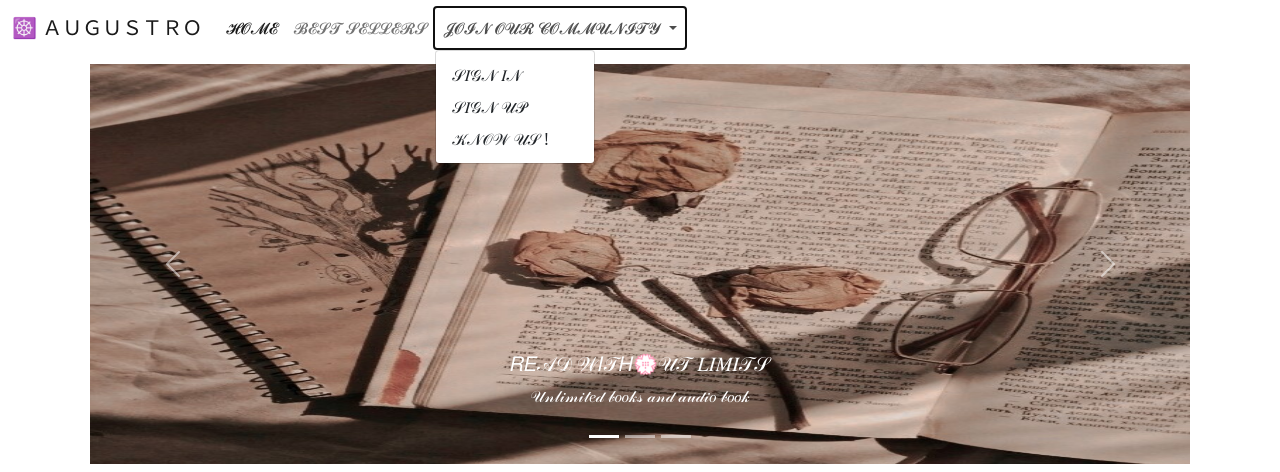
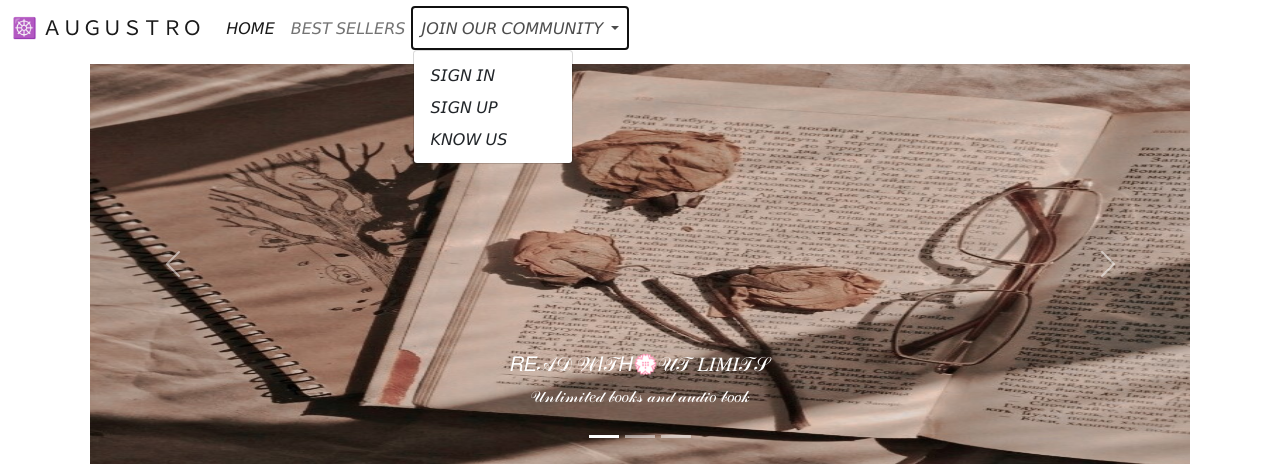
Before and after one commit to parvaeti/AUGUSTRO, a PHP site: page / in a window 1280 px wide, after a click on "𝘑𝘖𝘐𝘕 𝘖𝘜𝘙 𝘊𝘖𝘔𝘔𝘜𝘕𝘐𝘛𝘠". Shown: the top 472 px of the page. Run offline with PHP 8.4, Linux system fonts and the light colour scheme.

Commit message:
heading changed

```diff
--- a/index.php
+++ b/index.php
@@ -17,18 +17,18 @@
       <div class="collapse navbar-collapse" id="navbarNavDropdown">
         <ul class="navbar-nav">
           <li class="nav-item">
-            <a class="nav-link active" aria-current="page" href="index.php">𝓗𝓞𝓜𝓔</a>
+            <a class="nav-link active" aria-current="page" href="index.php">𝘏𝘖𝘔𝘌</a>
           </li>
           <li class="nav-item">
-            <a class="nav-link" href="index5.">𝓑𝓔𝓢𝓣 𝓢𝓔𝓛𝓛𝓔𝓡𝓢</a>
+            <a class="nav-link" href="index5.">𝘉𝘌𝘚𝘛 𝘚𝘌𝘓𝘓𝘌𝘙𝘚</a>
           <li class="nav-item dropdown">
             <a class="nav-link dropdown-toggle" href="#" id="navbarDropdownMenuLink" role="button" data-bs-toggle="dropdown" aria-expanded="false">
-              𝓙𝓞𝓘𝓝 𝓞𝓤𝓡 𝓒𝓞𝓜𝓜𝓤𝓝𝓘𝓣𝓨
+         𝘑𝘖𝘐𝘕 𝘖𝘜𝘙 𝘊𝘖𝘔𝘔𝘜𝘕𝘐𝘛𝘠
             </a>
             <ul class="dropdown-menu" aria-labelledby="navbarDropdownMenuLink">
-              <li><a class="dropdown-item" href="index3.php">𝒮𝐼𝒢𝒩 𝐼𝒩</a></li>
-              <li><a class="dropdown-item" href="index2.php">𝒮𝐼𝒢𝒩 𝒰𝒫</a></li>
-              <li><a class="dropdown-item" href="index4.php">𝒦𝒩𝒪𝒲 𝒰𝒮 !</a></li>
+              <li><a class="dropdown-item" href="index3.php">𝘚𝘐𝘎𝘕 𝘐𝘕</a></li>
+              <li><a class="dropdown-item" href="index2.php">𝘚𝘐𝘎𝘕 𝘜𝘗</a></li>
+              <li><a class="dropdown-item" href="index4.php">𝘒𝘕𝘖𝘞 𝘜𝘚</a></li>
             </ul>
           </li>
         </ul>
--- a/index5.php
+++ b/index5.php
@@ -9,9 +9,10 @@
 <body>
   <td><a class="btn btn-dark" href="index.php" role="button">🌷 ＢＡＣＫ
   </a></td>
-    <h1>▀▄▀▄▀▄▀▄▀▄▀▄▀▄▀▄▀▄▀▄▀▄▀▄▀▄▀▄▀▄▀▄▀▄▀▄▀▄▀▄▀▄▀▄▀▄▀▄</h1>
-    <h2>▀▄▀▄▀▄▀▄▀▄▀▄▀▄▀▄▀▄ⒷⒺⓈⓉ ⓈⒺⓁⓁⒾⓃⒼ▀▄▀▄▀▄▀▄▀▄▀▄▀▄▀▄▀▄▀▄▀
+
+    <h2>▀▄▀▄▀▄▀▄▀▄▀▄▀▄▀▄▀▄ 𝙱𝙴𝚂𝚃 𝚂𝙴𝙻𝙻𝙸𝙽𝙶 ▀▄▀▄▀▄▀▄▀▄▀▄▀▄▀▄▀▄▀▄▀
     </h2>
+    <h3></h3>
  <div class="container">
      <div class="row">
       <div class="col">
```
